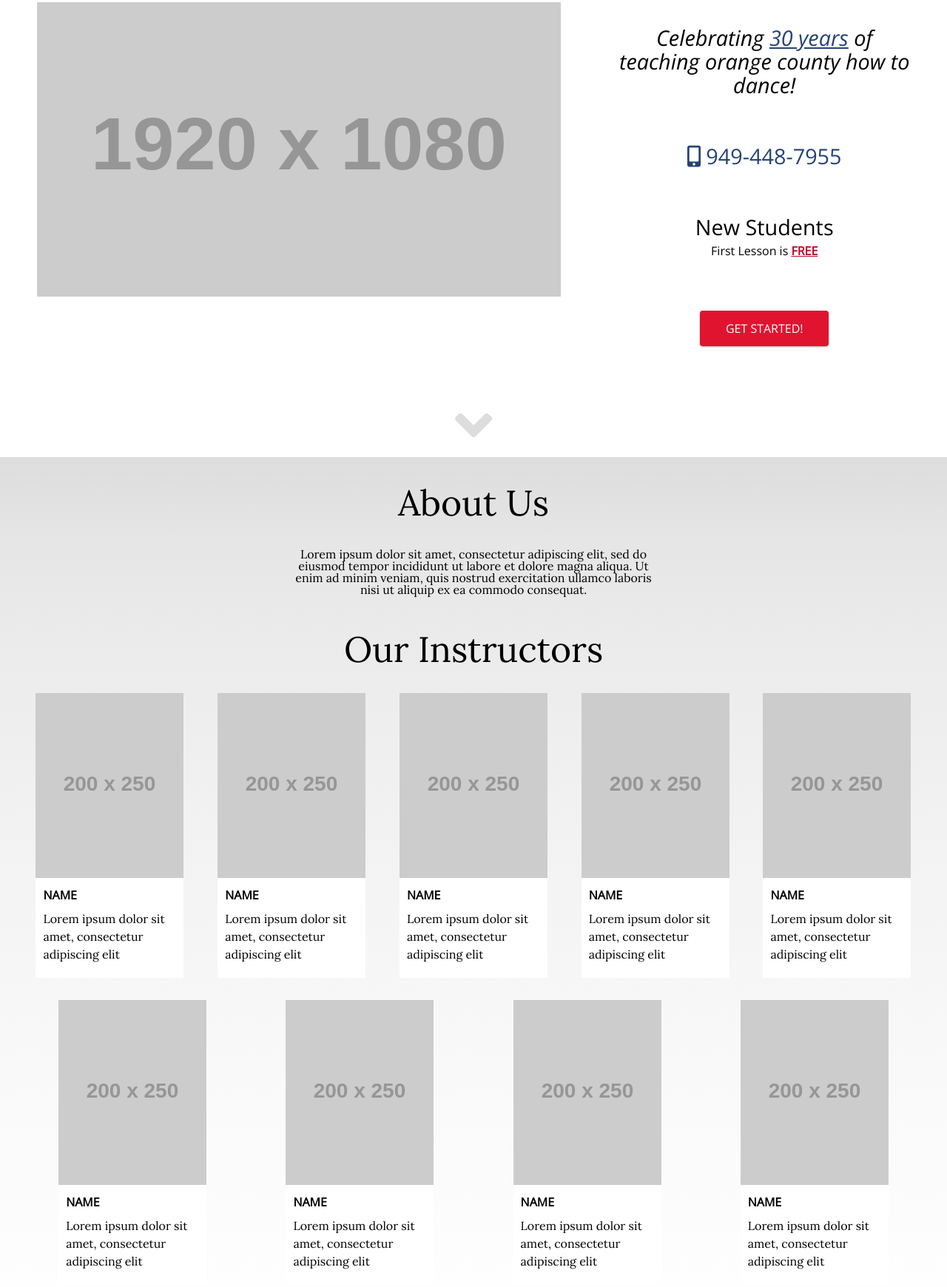
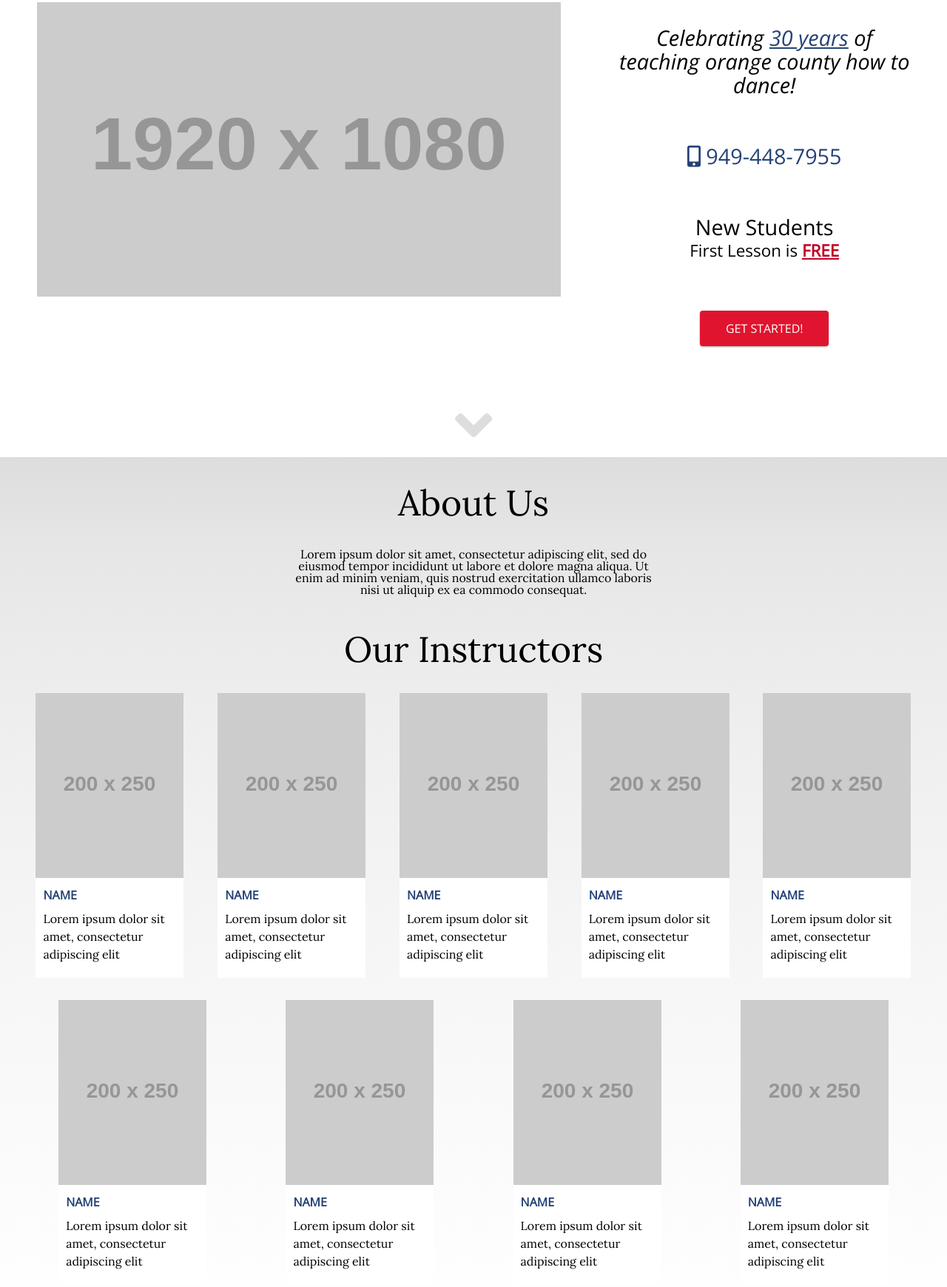
Before and after one commit to castlemaninc/lon-dance, a website: page index.html in a window 1280 px wide. Shown: the part 190-1930 px from the top of the page at 74% size. Drawn offline with nearby package versions, Linux system fonts and the light colour scheme; placeholder pictures from the web are drawn by us.

Commit message:
changed color property of instructor-name

```diff
--- a/index.html
+++ b/index.html
@@ -44,7 +44,7 @@
 					<a class="phone" href="tel:949-448-7955"><h3><i class="fas fa-mobile-alt"></i> 949-448-7955</h3></a>
 					<div>
 						<h3>New Students</h3>
-						<h5>First Lesson is <span class="free">FREE</span></h5>
+						<h4>First Lesson is <span class="free">FREE</span></h4>
 					</div>
 					<a class="button"><h5>Get Started!</h5></a>
 				</div>
--- a/scss/style.scss
+++ b/scss/style.scss
@@ -203,7 +203,6 @@ section {
 	.instructor-card {
 
 		background: #fff;
-
 		width: 200px;
 		margin: 15px;
 
@@ -216,6 +215,7 @@ section {
 	}
 
 	.instructor-name {
+		color: $blue1;
 		text-transform: uppercase;
 		padding: 8px 0px;
 		font-family: $Os;
```
Also changed, not shown: css/style.css.
